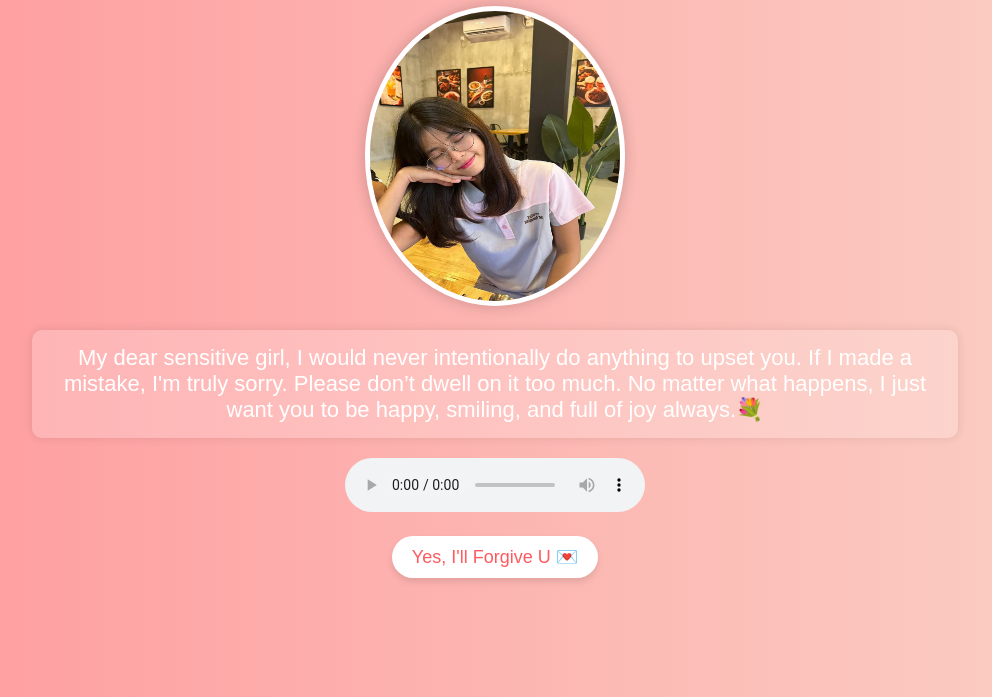
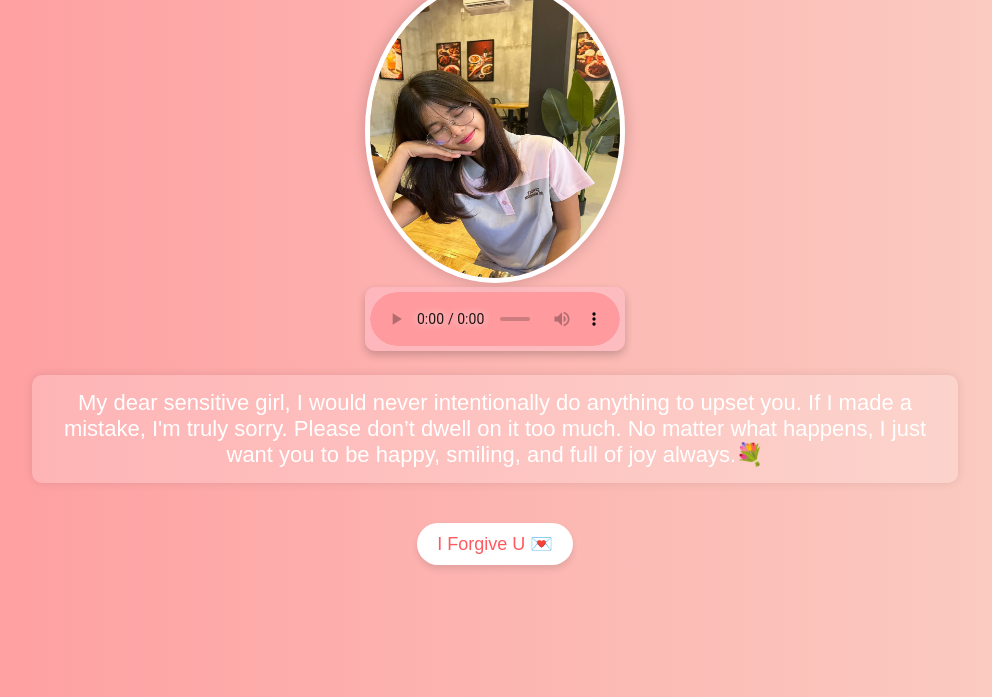
Before and after one commit to AhsTomOri/ATO-Area, a plain HTML site: page index.html in a window 1280 px wide. Shown: the part 103-800 px from the top of the page, without its empty margins (145-1137 px from the left). Drawn offline with Linux system fonts and the light colour scheme.

Commit message:
index.html

```diff
--- a/index.html
+++ b/index.html
@@ -14,11 +14,12 @@
             padding: 0;
         }
         .container {
-            margin-top: 50px;
+            margin-top: 10px;
+            position: relative;
         }
         img {
             width: 250px;
-            height: 290px;
+            height: 295px;
             border-radius: 50%;
             border: 5px solid white;
             box-shadow: 0px 0px 15px rgba(0,0,0,0.2);
@@ -43,26 +44,95 @@
             text-decoration: none;
             box-shadow: 0px 4px 6px rgba(0,0,0,0.1);
             transition: 0.3s;
+            cursor: pointer;
         }
         .button:hover {
             background: #ff5a5f;
             color: white;
         }
+        audio {
+            background-color: rgba(255, 192, 203, 0.5);
+            border-radius: 10px;
+            padding: 5px;
+            box-shadow: 0px 4px 8px rgba(0, 0, 0, 0.2);
+            width: 250px;
+        }
+        audio::-webkit-media-controls-panel {
+            background-color: #ff9a9e !important;
+        }
+
+        /* Flower Animation */
+        .flower {
+            position: absolute;
+            bottom: 50px;
+            left: 50%;
+            transform: translateX(-50%);
+            opacity: 0;
+            font-size: 25px;
+            animation: flowerAnimation 2s forwards;
+        }
+
+        /* Keyframe for flower animation */
+        @keyframes flowerAnimation {
+            0% {
+                opacity: 0;
+                transform: translateX(-50%) scale(0.5) translateY(0);
+            }
+            50% {
+                opacity: 1;
+                transform: translateX(-50%) scale(1) translateY(var(--random-height));
+            }
+            100% {
+                opacity: 0;
+                transform: translateX(-50%) scale(1.5) translateY(var(--random-height));
+            }
+        }
+
     </style>
 </head>
 <body>
     <div class="container">
-        <h1>For Kay Kay &#x1F338;</h1>
+        <h1>For Kay Kay &#x1F33C;</h1>
         <!-- Use the Google Drive link for the image -->
-        <img src="KayKay.jpg" alt="My Love">
-        <p class="message">My dear sensitive girl, I would never intentionally do anything to upset you. If I made a mistake, I'm truly sorry. Please don’t dwell on it too much. No matter what happens, I just want you to be happy, smiling, and full of joy always.&#x1F490;</p>
-        <!-- Update the audio source to the Google Drive link for the audio -->
+        <img src="KayKay.jpg" alt="My Love"> <br>
         <audio controls autoplay>
             <source src="Blue.mp3" type="audio/mpeg">
             Your browser does not support the audio element.
         </audio>
-        <br>
-        <a href="" class="button">Yes, I'll Forgive U 💌</a>
+        <p class="message">My dear sensitive girl, I would never intentionally do anything to upset you. If I made a mistake, I'm truly sorry. Please don’t dwell on it too much. No matter what happens, I just want you to be happy, smiling, and full of joy always.&#x1F490;</p>
+
+        <!-- Button to trigger the animation -->
+        <a href="javascript:void(0);" class="button" onclick="showFlowers()">I Forgive U 💌</a>
     </div>
+
+    <script>
+        function showFlowers() {
+            // Number of flowers to show each time the button is clicked
+            var numFlowers = 15;
+
+            // Loop to create multiple flower elements
+            for (var i = 0; i < numFlowers; i++) {
+                // Create flower element
+                var flower = document.createElement('div');
+                flower.classList.add('flower');
+                flower.innerHTML = '&#x1F338;'; // Flower Unicode
+
+                // Set random position (optional for more dynamic effect)
+                flower.style.left = Math.random() * 100 + "%";
+
+                // Set a random height for each flower animation using CSS variable
+                var randomHeight = Math.random() * 40 - 200 + "px"; // Random height between 150px and 350px
+                flower.style.setProperty('--random-height', randomHeight);
+
+                // Add flower to the container
+                document.querySelector('.container').appendChild(flower);
+
+                // Remove flower after animation (2s duration)
+                setTimeout(function() {
+                    flower.remove();
+                }, 2500); // 2500ms is the duration of the animation
+            }
+        }
+    </script>
 </body>
 </html>
```
